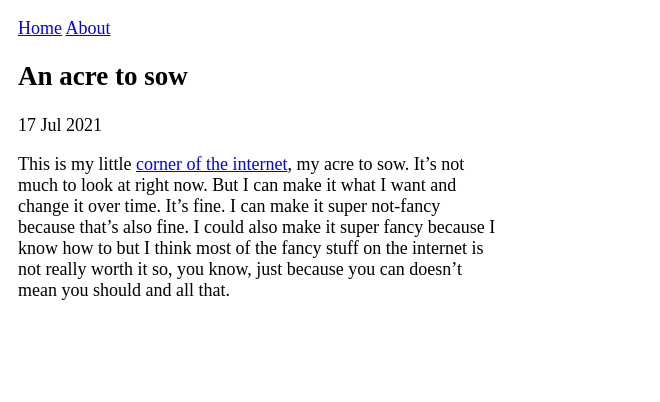
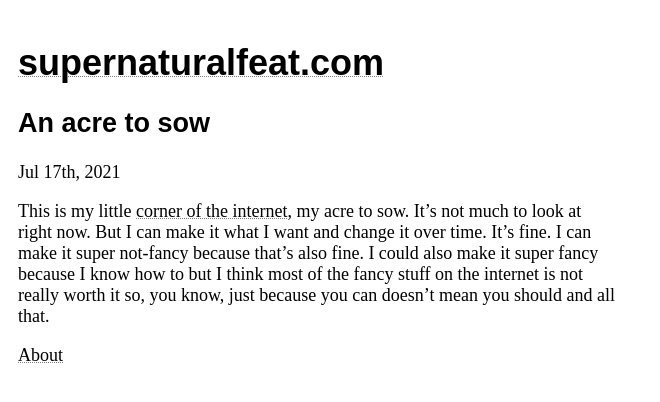
Before and after one commit to jgoggles/jgoggles.github.io, a Jekyll site: the page built from _posts/2021-07-17-an-acre-to-sow.md, in a window 1280 px wide. Shown: the top 402 px of the page, without its empty margins (0-660 px from the left). Built offline with Jekyll 4.4.1, drawn with Linux system fonts in a browser that asks for light colours.

Commit message:
some basic syle, like some nice loafers

```diff
--- a/_data/navigation.yml
+++ b/_data/navigation.yml
@@ -1,4 +1,2 @@
-- name: Home
-  link: /
 - name: About
   link: /about.html
--- /dev/null
+++ b/_includes/footer.html
@@ -0,0 +1,3 @@
+<footer>
+  {% include navigation.html %}
+</footer>
--- /dev/null
+++ b/_includes/header.html
@@ -0,0 +1,3 @@
+<header>
+  <h1><a href="/">supernaturalfeat.com</a></h1>
+</header>
--- a/_layouts/default.html
+++ b/_layouts/default.html
@@ -6,7 +6,8 @@
     <link rel="stylesheet" href="/assets/css/styles.css">
   </head>
   <body>
-    {% include navigation.html %}
+    {% include header.html %}
     {{ content }}
+    {% include footer.html %}
   </body>
 </html>
--- a/_layouts/post.html
+++ b/_layouts/post.html
@@ -4,7 +4,7 @@ layout: default
 <article>
   <h1>{{ page.title }}</h1>
   <p>
-    {{ page.date | date_to_string }}
+    {{ page.date | date_to_string: "ordinal", "US" }}
   </p>
 
   {{ content }}
--- a/_sass/main.scss
+++ b/_sass/main.scss
@@ -1,5 +1,35 @@
+a {
+  text-decoration: underline dotted grey;
+  text-decoration-thickness: 1px;
+}
+a:hover {
+  text-decoration: underline grey;
+  text-decoration-thickness: 1px;
+}
+a,
+a:visited {
+  color: inherit;
+}
 body {
   font-size: 18px;
-  max-width: 480px;
+  max-width: 600px;
   padding: 10px;
 }
+h1,
+h2,
+h3,
+h4,
+h5 {
+  font-family: sans-serif;
+}
+ul {
+  margin: 0;
+  padding: 0;
+}
+li {
+  list-style: none;
+}
+
+span.date {
+  font-size: 12px;
+}
```
Also changed, not shown: index.html (+4 -4 lines).
